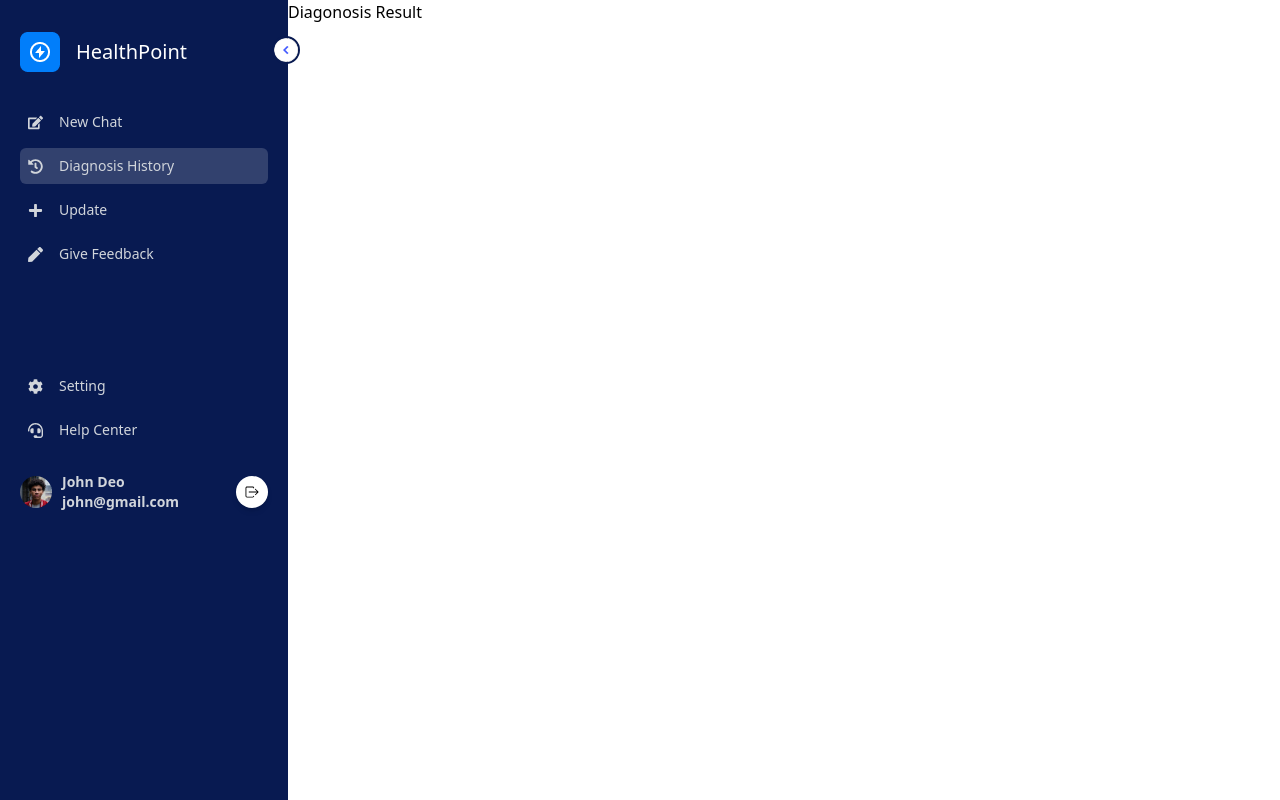
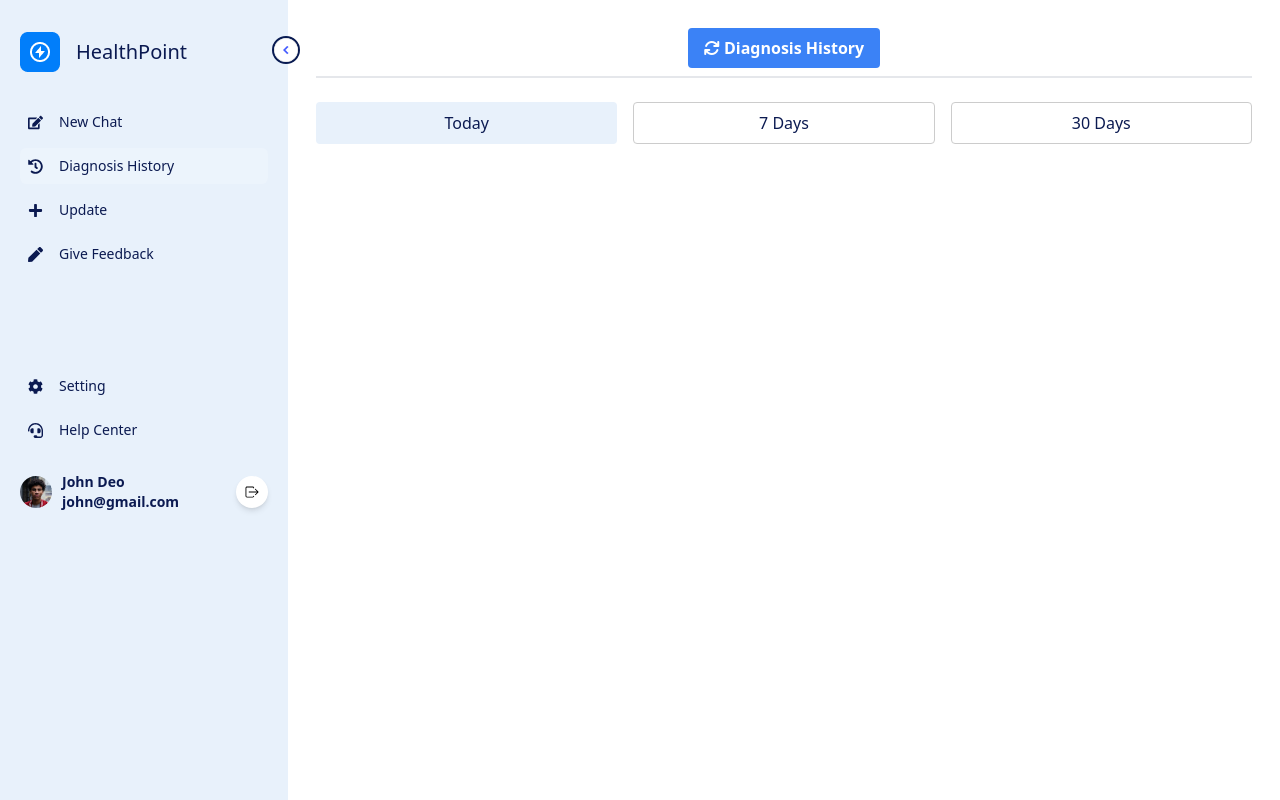
Before and after one commit to eodaneze/HealthAI-Frontend-, a React (Vite) app: page /diagnosis in a window 1280 px wide. Built offline with nearby package versions, Linux system fonts and the light colour scheme.

Commit message:
working on the diagnosis section

```diff
--- a/src/App.css
+++ b/src/App.css
@@ -131,7 +131,10 @@ button {
  background-color: transparent;
 }
 
-
+/* diagonosis btn */
+.dia-btn{
+  border: 1px solid #ccc;
+}
 @media(max-width: 600px){
   .typeChatbox{
     width: 100%;
--- /dev/null
+++ b/src/components/DiagnosisBtn.jsx
@@ -0,0 +1,13 @@
+import React from 'react'
+
+const DiagnosisBtn = () => {
+  return (
+    <div className='grid grid-cols-1 sm:grid-cols-2 md:grid-cols-3 gap-4 mt-6'>
+        <button className='bg-[#E8F1FB] border border-blue-700 text-[#0B1A51] px-4 py-2 rounded'>Today</button>
+        <button className='text-[#0B1A51] px-4 py-2 rounded dia-btn'>7 Days</button>
+        <button className='text-[#0B1A51] px-4 py-2 rounded dia-btn'>30 Days</button>
+    </div>
+  )
+}
+
+export default DiagnosisBtn
--- a/src/components/Sidebar.jsx
+++ b/src/components/Sidebar.jsx
@@ -28,7 +28,7 @@ const Sidebar = () => {
          <div
         className={` ${
           open ? "w-72" : "w-20 "
-        } bg-dark-purple h-screen p-5 z-10 pt-8 relative top-0 duration-300`}
+        } bg-[#E8F1FB] h-screen p-5 z-10 pt-8 relative top-0 duration-300`}
 
       >
         <img
@@ -45,7 +45,7 @@ const Sidebar = () => {
             }`}
           />
           <h1
-            className={`text-white origin-left font-medium text-xl duration-200 ${
+            className={`text-[#0B1A51] origin-left font-medium text-xl duration-200 ${
               !open && "scale-0"
             }`}
           >
@@ -56,7 +56,7 @@ const Sidebar = () => {
           {Menus.map((Menu, index) => (
             <li
               key={index}
-              className={`flex  rounded-md p-2 cursor-pointer hover:bg-light-white text-gray-300 text-sm items-center gap-x-4
+              className={`flex  rounded-md p-2 cursor-pointer hover:bg-light-white text-[#0B1A51] text-sm items-center gap-x-4
               ${Menu.gap ? "mt-[6rem]" : "mt-2"} ${
                 Menu.to == currentPath ? "bg-light-white" : ""
               } `}
@@ -74,7 +74,7 @@ const Sidebar = () => {
         <div className="user-img mt-6">
              <div>
                 <img className='w-[2rem] h-[2rem] rounded-full' src={UserImg} alt="" />
-                <p  className={`${!open && "hidden"} origin-left duration-200 username text-gray-300 text-sm font-semibold`}>
+                <p  className={`${!open && "hidden"} origin-left duration-200 username text-[#0B1A51] text-sm font-semibold`}>
                     <span>John Deo</span>
                     <span>john@gmail.com</span>
                 </p>
--- a/src/screens/Diagnosis.jsx
+++ b/src/screens/Diagnosis.jsx
@@ -1,13 +1,20 @@
 import React from 'react'
 import Sidebar from '../components/Sidebar'
-
+import DiagnosisBtn from '../components/DiagnosisBtn'
 const Diagnosis = () => {
   return (
     <div className='flex'>
          <Sidebar />
+         <div className="h-screen flex-1 p-7  bg-white overflow-y-scroll">
+
+         <div className="lg:text-center border-b-2 pb-2 sympton">
+             <button className="bg-blue-500 hover:bg-blue-700 text-white font-bold py-2 px-4 rounded"><i className="fa-solid fa-arrows-rotate"></i> Diagnosis History</button>
+         </div>
          <div>
-              <h1>Diagonosis Result</h1>
+            <DiagnosisBtn />
          </div>
+
+      </div>
     </div>
   )
 }
```
Also changed, not shown: 2 other files (tests, documents, lock files or other folders).
